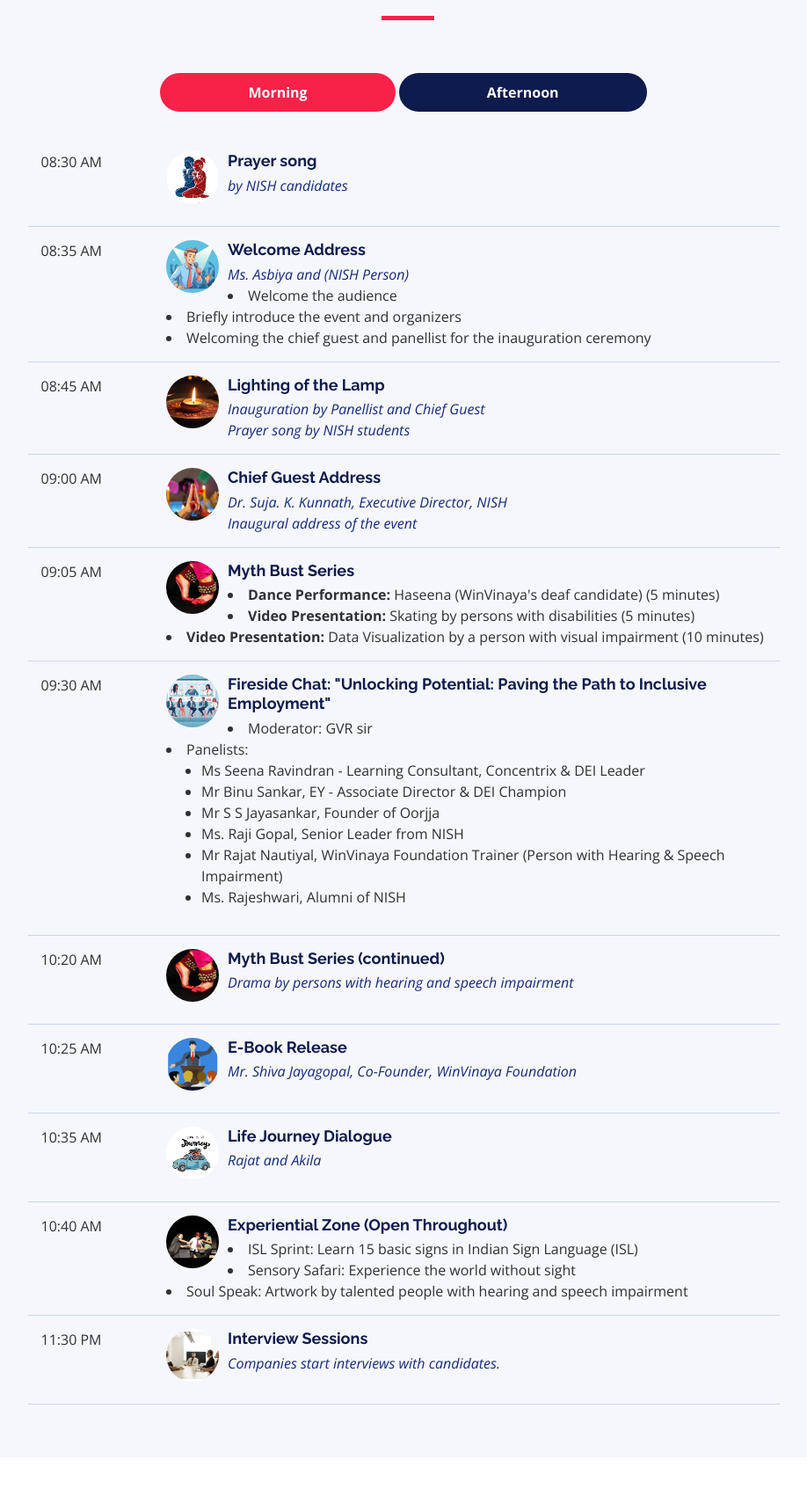
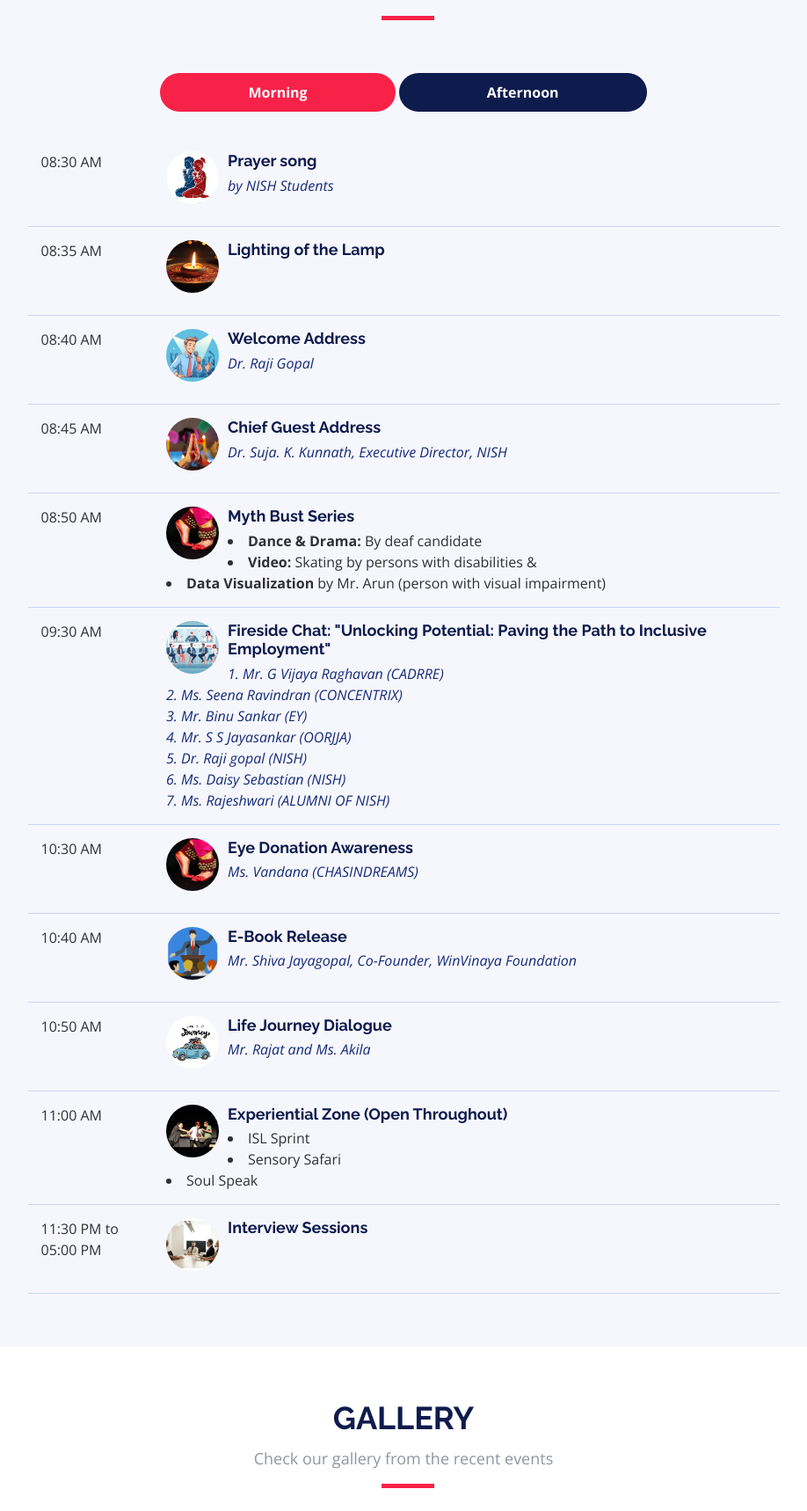
Before and after one commit to daran6255/margadarshan_2k24, a Flask app: page / in a window 1280 px wide. Shown: the part 2640-4358 px from the top of the page at 88% size, without its empty margins (181-1099 px from the left). Run offline with Flask 3, Linux system fonts and the light colour scheme; some libraries are stand-ins or nearby versions.

Commit message:
Event Schedule Section updated

```diff
--- a/templates/index.html
+++ b/templates/index.html
@@ -249,7 +249,7 @@
     </section>
 
 
-    <!--==========================
+     <!--==========================
       Schedule Section
     ============================-->
     <section id="schedule" class="section-with-bg">
@@ -281,7 +281,7 @@
                   <img src="static\img\prayer_song.jpg" alt="Introduction" title="Introduction">
                 </div>
                 <h4>Prayer song</h4>
-                <p><span>by NISH candidates</span></p>
+                <p><span>by NISH Students</span></p>
 
               </div>
             </div>
@@ -290,52 +290,53 @@
               <div class="col-md-2"><time>08:35 AM</time></div>
               <div class="col-md-10">
                 <div class="speaker">
-                  <img src="static\img\MC.jpg" alt="Introduction" title="Introduction">
+                  <img src="static\img\Lamp.jpg" alt="Lighting of the Lamp" title="Lighting of the Lamp">
                 </div>
-                <h4>Welcome Address</h4>
-                <p><span>Ms. Asbiya and (NISH Person)</span></p>
-                <p><span>
-                  <li>Welcome the audience</li>
-                  <li>Briefly introduce the event and organizers</li>
-                  <li>Welcoming the chief guest and panellist for the inauguration ceremony</li>
-                </span></p>
+                <h4>Lighting of the Lamp</h4>
+                <!-- <p><span>Inauguration by Panellist and Chief Guest </span></p>
+                <p><span>Prayer song by NISH students</span></p> -->
               </div>
             </div>
 
             <div class="row schedule-item">
-              <div class="col-md-2"><time>08:45 AM</time></div>
+              <div class="col-md-2"><time>08:40 AM</time></div>
               <div class="col-md-10">
                 <div class="speaker">
-                  <img src="static\img\Lamp.jpg" alt="Lighting of the Lamp" title="Lighting of the Lamp">
+                  <img src="static\img\MC.jpg" alt="Introduction" title="Introduction">
                 </div>
-                <h4>Lighting of the Lamp</h4>
-                <p><span>Inauguration by Panellist and Chief Guest </span></p>
-                <p><span>Prayer song by NISH students</span></p>
+                <h4>Welcome Address</h4>
+                <p><span>Dr. Raji Gopal</span></p>
+                <!-- <p><span>
+                  <li>Welcome the audience</li>
+                  <li>Briefly introduce the event and organizers</li>
+                  <li>Welcoming the chief guest and panellist for the inauguration ceremony</li>
+                </span></p> -->
               </div>
             </div>
 
+
             <div class="row schedule-item">
-              <div class="col-md-2"><time>09:00 AM</time></div>
+              <div class="col-md-2"><time>08:45 AM</time></div>
               <div class="col-md-10">
                 <div class="speaker">
                   <img src="static\img\Prayer.jpg" alt="Prayer Posture Hands" title="Prayer">
                 </div>
                 <h4>Chief Guest Address</h4>
                 <p><span>Dr. Suja. K. Kunnath, Executive Director, NISH</span></p>
-                <p><span>Inaugural address of the event</span></p>
+                <!-- <p><span>Inaugural address of the event</span></p> -->
               </div>
             </div>
 
             <div class="row schedule-item">
-              <div class="col-md-2"><time>09:05 AM</time></div>
+              <div class="col-md-2"><time>08:50 AM</time></div>
               <div class="col-md-10">
                 <div class="speaker">
                   <img src="static\img\dance.jpg" alt="Classical Dance" title="Classical Dance">
                 </div>
                 <h4>Myth Bust Series</h4>
-                <p><span><li><b>Dance Performance:</b> Haseena (WinVinaya's deaf candidate) (5 minutes)</li>
-                  <li><b>Video Presentation:</b> Skating by persons with disabilities (5 minutes)<br></li>
-                  <li><b>Video Presentation:</b> Data Visualization by a person with visual impairment (10 minutes)</li>
+                <p><span><li><b>Dance & Drama:</b> By deaf candidate</li>
+                  <li><b>Video:</b> Skating by persons with disabilities &<br></li>
+                  <li><b>Data Visualization </b>by Mr. Arun (person with visual impairment)</li>
                   </span></p>
               </div>
             </div>
@@ -347,21 +348,39 @@
                   <img src="static\img\panel discussion.jpg" alt="Discussion with VI" title="Discussion with VI">
                 </div>
                 <h4>Fireside Chat: "Unlocking Potential: Paving the Path to Inclusive Employment" </h4>
-                <p><span><li>Moderator: GVR sir</li>
-                  <li>Panelists:</li>
+                <p><span>1. Mr. G Vijaya Raghavan (CADRRE)<br>
+                  2. Ms. Seena Ravindran (CONCENTRIX)<br>
+                  3. Mr. Binu Sankar (EY)<br>
+                  4. Mr. S S Jayasankar (OORJJA)<br>
+                  5. Dr. Raji gopal (NISH)<br>
+                  6. Ms. Daisy Sebastian (NISH)<br>
+                  7. Ms. Rajeshwari (ALUMNI OF NISH)
+
+                  <!-- <li>Panelists:</li>
                   <ul>
                     <li>Ms Seena Ravindran - Learning Consultant, Concentrix & DEI Leader</li>
                   <li>Mr Binu Sankar, EY - Associate Director & DEI Champion</li>
-                  <li>Mr S S Jayasankar, Founder of Oorjja</li>
+                  <li>Mr S S Jayasankar, Founder of Oorja</li>
                   <li>Ms. Raji Gopal, Senior Leader from NISH</li>
                   <li>Mr Rajat Nautiyal, WinVinaya Foundation Trainer (Person with Hearing & Speech Impairment)</li>
                   <li>Ms. Rajeshwari, Alumni of NISH</li>
-                  </ul>
+                  </ul> -->
                   </span></p>
               </div>
             </div>
 
             <div class="row schedule-item">
+              <div class="col-md-2"><time>10:30 AM</time></div>
+              <div class="col-md-10">
+                <div class="speaker">
+                  <img src="static\img\dance.jpg" alt="Discussion with VI" title="Discussion with VI">
+                </div>
+                <h4>Eye Donation Awareness</h4>
+                <p><span>Ms. Vandana (CHASINDREAMS)</span></p>
+              </div>
+            </div>
+
+            <!-- <div class="row schedule-item">
               <div class="col-md-2"><time>10:20 AM</time></div>
               <div class="col-md-10">
                 <div class="speaker">
@@ -370,10 +389,10 @@
                 <h4>Myth Bust Series (continued)</h4>
                 <p><span>Drama by persons with hearing and speech impairment</span></p>
               </div>
-            </div>
+            </div> -->
 
             <div class="row schedule-item">
-              <div class="col-md-2"><time>10:25 AM</time></div>
+              <div class="col-md-2"><time>10:40 AM</time></div>
               <div class="col-md-10">
                 <div class="speaker">
                   <img src="static\img\que-aud.jpg" alt="Panel Discussion" title="Panel Discussion">
@@ -384,27 +403,27 @@
             </div>
 
             <div class="row schedule-item">
-              <div class="col-md-2"><time>10:35 AM</time></div>
+              <div class="col-md-2"><time>10:50 AM</time></div>
               <div class="col-md-10">
                 <div class="speaker">
                   <img src="static\img\journey.jpg" alt="Deaf Drama" title="Deaf Drama">
                 </div>
                 <h4>Life Journey Dialogue</h4>
-                <p><span>Rajat and Akila</span></p>
+                <p><span>Mr. Rajat and Ms. Akila</span></p>
               </div>
             </div>
 
             <div class="row schedule-item">
-              <div class="col-md-2"><time>10:40 AM</time></div>
+              <div class="col-md-2"><time>11:00 AM</time></div>
               <div class="col-md-10">
                 <div class="speaker">
                   <img src="static\img\deafdrama.jpg" alt="Deaf Drama" title="Deaf Drama">
                 </div>
                 <h4>Experiential Zone (Open Throughout)</h4>
                 <p><span>
-                  <li>ISL Sprint: Learn 15 basic signs in Indian Sign Language (ISL)</li>
-                  <li>Sensory Safari: Experience the world without sight</li>
-                  <li>Soul Speak: Artwork by talented people with hearing and speech impairment</li>
+                  <li>ISL Sprint</li>
+                  <li>Sensory Safari</li>
+                  <li>Soul Speak</li>
                 </span></p>
               </div>
             </div>
@@ -449,13 +468,13 @@
             </div> -->
 
             <div class="row schedule-item">
-              <div class="col-md-2"><time>11:30 PM</time></div>
+              <div class="col-md-2"><time>11:30 PM to 05:00 PM</time></div>
               <div class="col-md-10">
                 <div class="speaker">
                   <img src="static\img\interview.jpg" alt="Interview" title="Interview">
                 </div>
                 <h4>Interview Sessions</h4>
-                <p><span>Companies start interviews with candidates. </span></p>
+                <!-- <p><span>Companies start interviews with candidates. </span></p> -->
               </div>
             </div>
 
```
